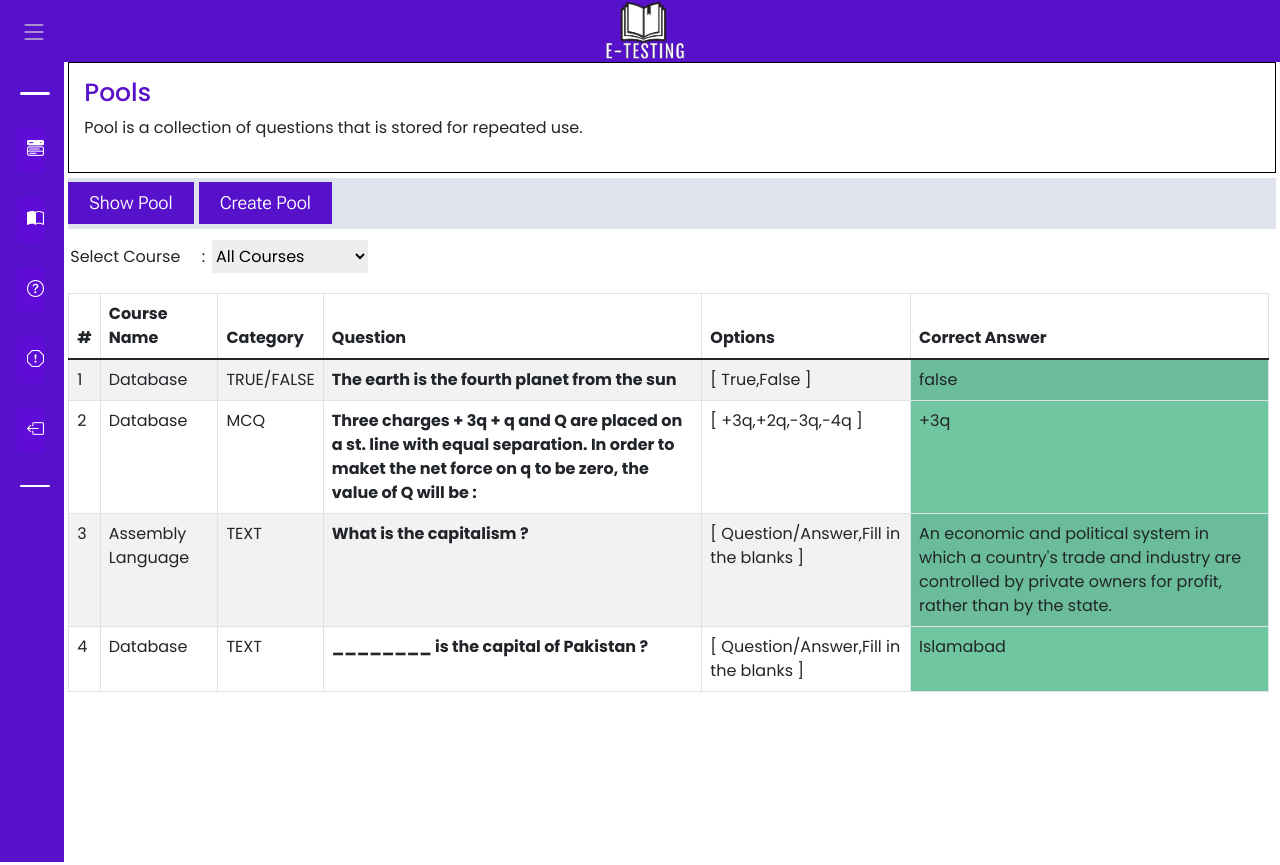
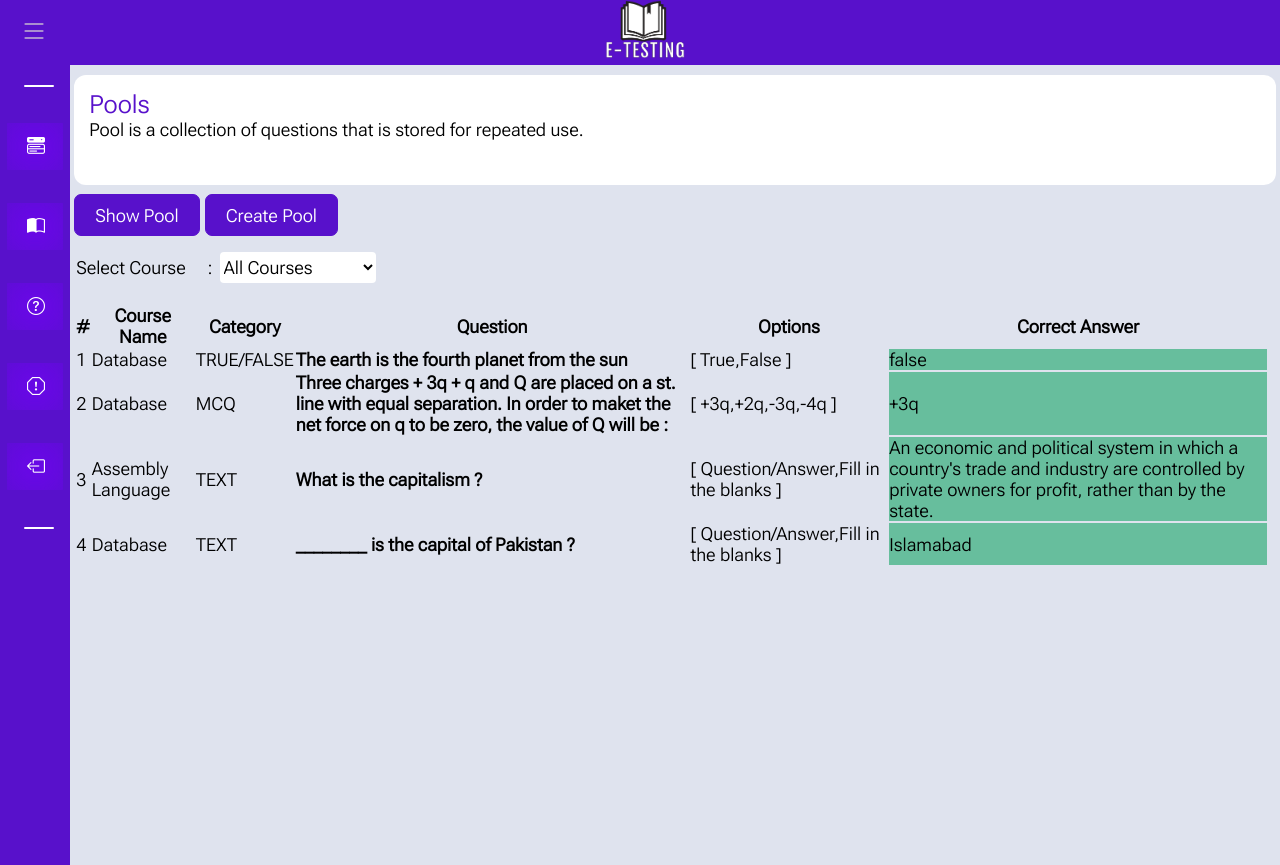
Before and after one commit to huzaifa26/E-testing-service, a React (Create React App) app: page /pools in a window 1280 px wide. Built offline with nearby package versions, Linux system fonts and the light colour scheme.

Commit message:
newChange

```diff
--- a/package.json
+++ b/package.json
@@ -21,6 +21,7 @@
     "react-dom": "^18.1.0",
     "react-draft-wysiwyg": "^1.14.7",
     "react-hook-form": "^7.31.3",
+    "react-icons": "^4.4.0",
     "react-quill": "^1.3.5",
     "react-redux": "^8.0.2",
     "react-router-dom": "^6.3.0",
--- a/src/App.js
+++ b/src/App.js
@@ -12,18 +12,16 @@ import Notification from './Components/Notifications/Notifications';
 function App() {
   return (
     <div className="App">
-      <Navbar>
         <Routes>
           <Route path="/" element={<Login />} />
           <Route path="/signup" element={<Signup />} />
           <Route path="/emailVerification/:id" element={<VerifyEmail />} />
-          <Route path="/navbar" element={<Navbar />} />
-          <Route path="/dashboard" element={<Dashboard />} />
-          <Route path="/courses" element={<Courses />} />
-          <Route path="/pools" element={<Pools />} />
-          <Route path="/notification" element={<Notification />} />
+          <Route path="/dashboard" element={<Navbar><Dashboard /></Navbar>} />
+          <Route path="/courses" element={<Navbar><Courses /></Navbar>} />
+          <Route path="/pools" element={<Navbar><Pools /></Navbar>} />
+          <Route path="/notification" element={<Navbar><Notification /></Navbar>} />
+
         </Routes>
-      </Navbar>
     </div>
   );
 }
--- a/src/Components/Courses/Courses.js
+++ b/src/Components/Courses/Courses.js
@@ -5,7 +5,6 @@ import styles from './Module.Courses.css';
 function Courses() {
   return (
     <div>
-      <Navbar />
       <div className="courseMain">
         Courses
         <div className={styles.joinedCourses}></div>
--- a/src/Components/Dashboard/Dashboard.js
+++ b/src/Components/Dashboard/Dashboard.js
@@ -5,7 +5,6 @@ import styles from './Dashboard.module.css';
 function Dashboard() {
   return (
     <div className={styles.MainDashboard}>
-      <Navbar />
       Dashboard
     </div>
   );
--- a/src/Components/Navbar/Navbar.css
+++ b/src/Components/Navbar/Navbar.css
@@ -8,7 +8,7 @@
 }
 .navbar {
   width: 100%;
-  height: 3.9rem;
+  height: 3.6rem;
   background-color: #5811cb;
   display: flex;
   align-items: center;
@@ -34,91 +34,69 @@
   justify-content: center;
   margin-right: 38px;
 }
+.mainDiv{
+  max-width: 100%;
+  display: flex;
+  flex-direction: row;
+}
+.nav-menu {
+  background-color: #5811cb;
+  width: 130px;
+  height: 100vh;
+  display: flex;
+  justify-content: center;
+  max-width: 4.88vw;
+  min-width: 70px;
+}
+.nav-menu.active {
+  transition: width 0.2s ;
+  display: flex;
+  justify-content: center;
+  width: 450px;
+  min-width: 200px;
+  max-width: 14.12vw;
+}
+
 .nav-menu.active .nav-menu-items .hr {
-  width: 80%;
+  width: 70%;
   color: white;
-  margin-left: 25px;
   height: 2.5px;
   background-color: white;
   border-radius: 100px;
   margin-bottom: 20px;
-  margin-left: 10px;
+  margin-left: 29px;
 }
 .nav-menu .nav-menu-items .hr
 {
   border-radius: 100px;
-  display: block;
-  margin-left: 3px;
   margin-bottom: 20px;
-  margin-top: 30px;
-  width: 30px;
-  height: 2.5px;
-  background-color: white;
-}
-.nav-menu.active .nav-menu-items .hr1 {
-  width: 80%;
-  color: white;
-  margin-left: 25px;
-  height: 2.2px;
-  background-color: white;
-  border-radius: 100px;
-  margin-bottom: 20px;
-  margin-left: 10px;
-}
-.nav-menu .nav-menu-items .hr1
-{
-  border-radius: 100px;
-  display: block;
   margin-left: 3px;
   margin-top: 20px;
-  /* width: 100%; */
+  background-color: white;
+  margin-left: 24px;
   width: 30px;
-  height: 2px;
-  background-color: white;
+  height: 1.99px;
 }
-
-.nav-menu {
-  background-color: #5811cb;
-  width: 75px;
-  height: 100vh;
-  display: flex;
-  justify-content: center;
-  transition: width 2s;
+.nav-menu.active .nav-menu-items {
+  width: 100%;
 }
-.nav-menu.active {
-  transition: width 2s ;
-  min-width: 220px;
+.nav-menu .nav-menu-items {
+  width: 100%;
 }
 .nav-text {
   display: flex;
-  justify-content: flex-start;
+  justify-content: center;
   align-items: center;
-  padding: 8px 3px 8px 0px;
-  height: 70px;
+  height: 80px;
+  min-width: 38px;
 }
-
-.nav-menu .nav-menu-items .nav-text a span
-{
-  /* width: 10px; */
-  display: none;
-}
-.nav-menu.active .nav-menu-items .nav-text a span
-{
-  /* width: 10px; */
-  display: block;
-}
-
-
 .nav-text a {
   text-decoration: none;
   color: white;
-  font-size: 17px;
-  width: 95%;
-  height: 85%;
+  width: 80%;
+  height: 59%;
   display: flex;
   align-items: center;
-  padding: 0 10px;
-  border-radius: 4px;
   backdrop-filter: blur(25px) saturate(174%);
   -webkit-backdrop-filter: blur(25px) saturate(174%);
   background-color: rgba(255, 255, 255, 0);
@@ -127,30 +105,62 @@
   color: aliceblue;
   backdrop-filter: blur(25px) saturate(174%);
   -webkit-backdrop-filter: blur(25px) saturate(174%);
-  background-color: rgba(255, 255, 255, 0.07);
+  background-color: rgba(255, 255, 255, 0.315);
   border: 1px solid rgba(209, 213, 219, 0.3);
 }
-.nav-menu-items {
-  width: 100%;
-  margin-left: -30px;
+
+.nav-menu .nav-menu-items .nav-text a span
+{
+  display: none;
 }
-li span {
+.nav-menu.active .nav-menu-items .nav-text a span
+{
+  display: inline-block;
+  margin-bottom: 4px;
+  font-size: 16px;
   color: white;
-  margin-top: 6px;
-  margin-left: 16px;
+  margin-top: 5px;
+  margin-left: 17px;
 }
-
-
-.mainDiv{
-  max-width: 100%;
-  display: flex;
-  flex-direction: row;
+li i{
+  margin-top: -2px;
+  margin-left: 20px;
+}
+.nav-menu.active .nav-menu-items .hr1 {
+  width: 70%;
+  color: white;
+  height: 2.3px;
+  background-color: white;
+  border-radius: 100px;
+  margin-top: 30px;
+  margin-left: 29px;
+}
+.nav-menu .nav-menu-items .hr1
+{
+  border-radius: 100px;
+  margin-left: 24px;
+  margin-top: 20px;
+  width: 30px;
+  height: 2px;
+  background-color: white;
 }
 
 .mainDiv main{
   max-width: 95%;
+  background-color: 	#dfe3ee;
 }
 
-nav{
-  transition: 1850ms;
+@media only screen and (max-width: 764px) {
+  .nav-menu {
+    display: none;
+  }
+  .nav-menu.active {
+    display: block;
+  }
+.nav-menu.active .nav-menu-items .hr1 {
+  margin-left: 29px;
 }
+.nav-menu.active .nav-menu-items .hr {
+  margin-left: 29px;
+}
+}
--- a/src/Components/Navbar/Navbar.jsx
+++ b/src/Components/Navbar/Navbar.jsx
@@ -22,9 +22,10 @@ function Navbar2(props) {
 
     <div className="mainDiv">
       <nav className={sidebar ? 'nav-menu active' : 'nav-menu'}>
-        <ul className="nav-menu-items" onClick={showSidebar}>
-          <li className="navbar-toggle-first">
+        <ul className="nav-menu-items" >
+          {/* <li className="navbar-toggle-first">
           </li>
+           */}
           <div className="hr"></div>
           <li className="nav-text">
             <Link to={'/dashboard'}>
--- a/src/Components/Notifications/Notifications.js
+++ b/src/Components/Notifications/Notifications.js
@@ -5,7 +5,6 @@ import Navbar from '../Navbar/Navbar';
 function Notification() {
   return (
     <div className={styles.notification}>
-      <Navbar />
       Notification
     </div>
   );
--- a/src/Components/Pools/Pools.module.css
+++ b/src/Components/Pools/Pools.module.css
@@ -1,7 +1,11 @@
+@import url('https://fonts.googleapis.com/css2?family=Roboto+Flex:opsz,wght@8..144,300&display=swap');
 * {
   margin: 0;
   padding: 0;
   box-sizing: border-box;
+  font-family: 'Roboto Flex', sans-serif;
+  font-size: 18px;
+
 }
 .pool {
   height: 92vh;
@@ -11,6 +15,7 @@
 }
 .pool .intro h1 {
   font-size: 25px;
+  font-weight: 500;
   color: #5811cb;
 }
 .pool .intro {
@@ -18,13 +23,17 @@
   height: 15%;
   padding: 15px;
   word-wrap: break-word;
-  border: 1px solid black;
+  background-color: white;
+  border-radius: 12px;
+  margin-top: 10px;
 }
 .pool .poolsBar {
   width: 99.3%;
   height: 7%;
   padding: 4px 7px 1px 0px;
-  background-color: #dfe3ee;
+  /* background-color: #dfe3ee; */
+  /* background-color: white; */
+  font-family: 'Roboto Flex', sans-serif;
   margin-top: 5px;
 }
 .button2,
@@ -36,13 +45,13 @@
   display: inline-block;
   cursor: pointer;
   color: #ffffff;
-  font-family: Arial;
   font-size: 18px;
+  border-radius: 7px;
   /* font-weight: bold; */
+
   padding: 0px 20px;
   height: 90%;
   text-decoration: none;
-  font-family: 'Roboto Flex', sans-serif;
 }
 .pool .poolsBar button:hover {
   color: rgba(249, 249, 249, 0.874);
--- a/src/Components/Pools/ShowPool.js
+++ b/src/Components/Pools/ShowPool.js
@@ -1,5 +1,5 @@
 import React, { useState } from 'react';
-import 'bootstrap/dist/css/bootstrap.min.css';
+// import 'bootstrap/dist/css/bootstrap.min.css';
 import styles from './Showpool.module.css';
 import { useSelector } from 'react-redux';
 import ShowQuestion from './ShowQuestion';
--- a/src/Components/Pools/Showpool.module.css
+++ b/src/Components/Pools/Showpool.module.css
@@ -15,6 +15,8 @@
   border: 0px solid #000000;
   border-radius: 0px;
   background: #e6e6e6b0;
+  background: white;
+  border-radius: 4px;
   width: 156px;
 }
 .poolsCategory label {
```
Also changed, not shown: 1 other file (tests, documents, lock files or other folders).
